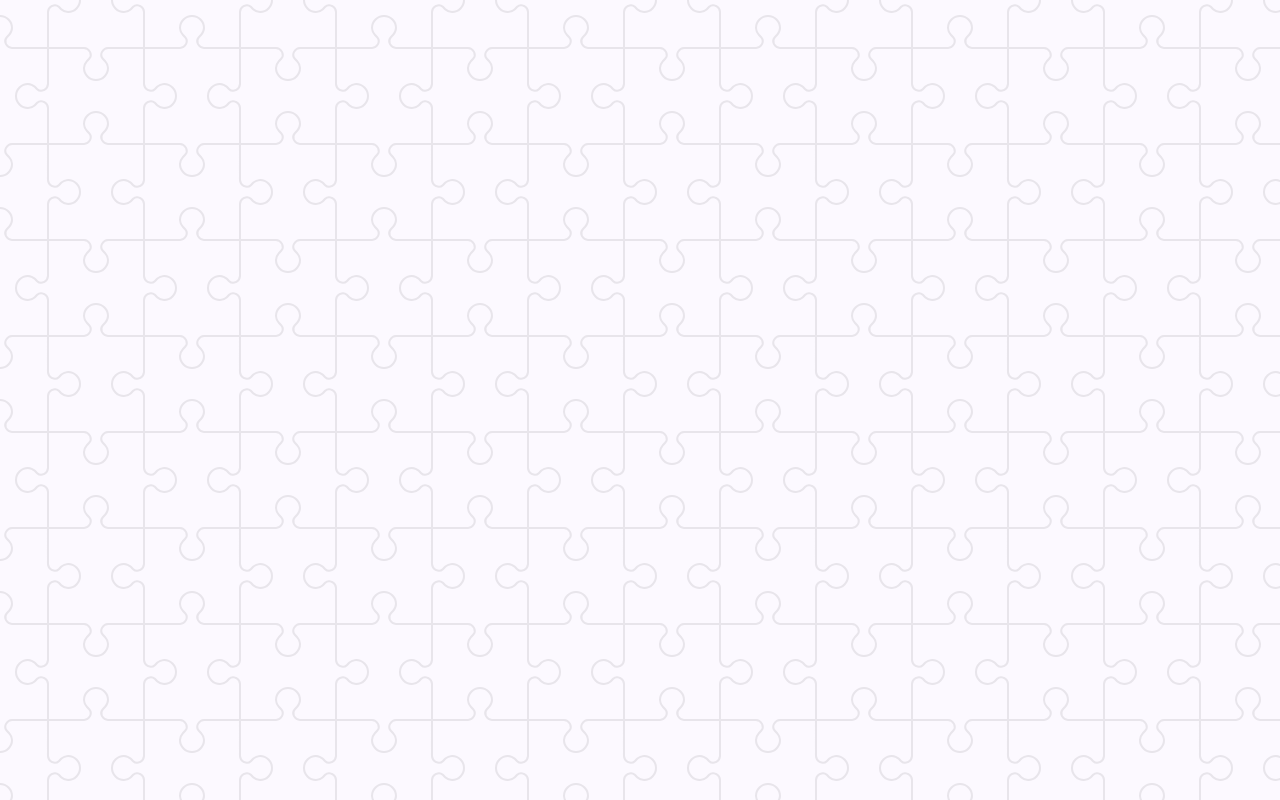
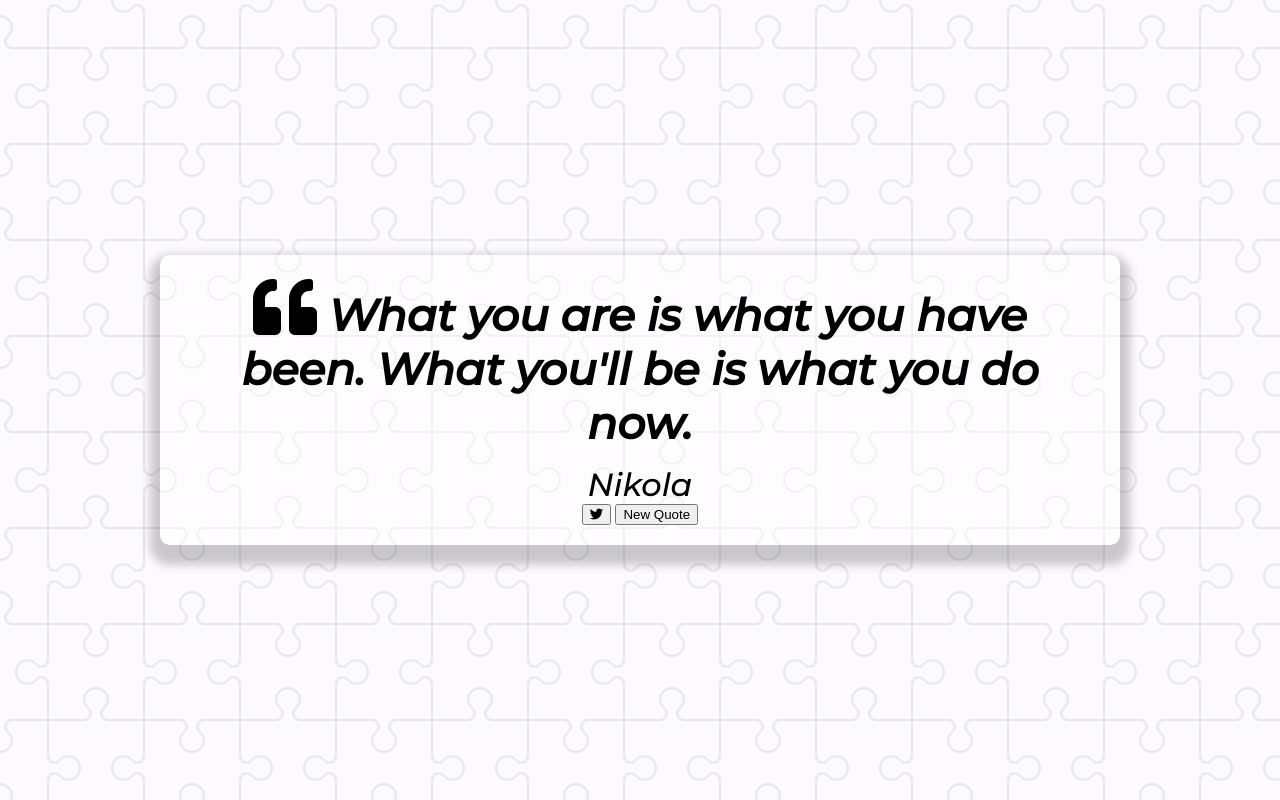
Before and after one commit to nikolatrajkovicITS/quotes_generator, a plain HTML site: page index.html in a window 1280 px wide. Drawn offline with Linux system fonts and the light colour scheme.

Commit message:
Created the quote box

```diff
--- a/index.html
+++ b/index.html
@@ -12,6 +12,26 @@
     <link rel="stylesheet" href="style.css" />
   </head>
   <body>
+    <div class="quote-container" id="quote-container">
+      <!-- Quote -->
+      <div class="quote-text">
+        <i class="fas fa-quote-left"></i>
+        <span id="quote">
+          What you are is what you have been. What you'll be is what you do now.
+        </span>
+      </div>
+      <!-- Author -->
+      <div class="quote-author">
+        <span id="author">Nikola</span>
+      </div>
+      <!-- Buttons -->
+      <div class="button-container">
+        <button class="twitter-button" id="twitter" title="Tweet This!">
+          <i class="fab fa-twitter"></i>
+        </button>
+        <button id="new-quote">New Quote</button>
+      </div>
+    </div>
     <!-- Script -->
     <script src="script.js"></script>
   </body>
--- a/style.css
+++ b/style.css
@@ -17,3 +17,42 @@ body {
   align-items: center;
   justify-content: center;
 }
+
+.quote-container {
+  width: auto;
+  max-width: 900px;
+  padding: 20px 30px;
+  border-radius: 10px;
+  background-color: rgba(255, 255, 255, 0.4);
+  box-shadow: 0 10px 10px 10px rgba(0, 0, 0, 0.2);
+}
+
+.quote-text {
+  font-size: 2.75rem;
+}
+
+.long-quote {
+  font-size: 2rem;
+}
+
+.fa-quote-left {
+  font-size: 4rem;
+}
+
+.quote-author {
+  margin-top: 15px;
+  font-size: 2rem;
+  font-weight: 400;
+  font-style: italic;
+}
+
+/* Media Query: Tablet or Smaller */
+@media screen and (max-width: 1000px) {
+  .quote-container {
+    margin: auto 10px;
+  }
+
+  .quote-text {
+    font-size: 2.5rem;
+  }
+}
```
